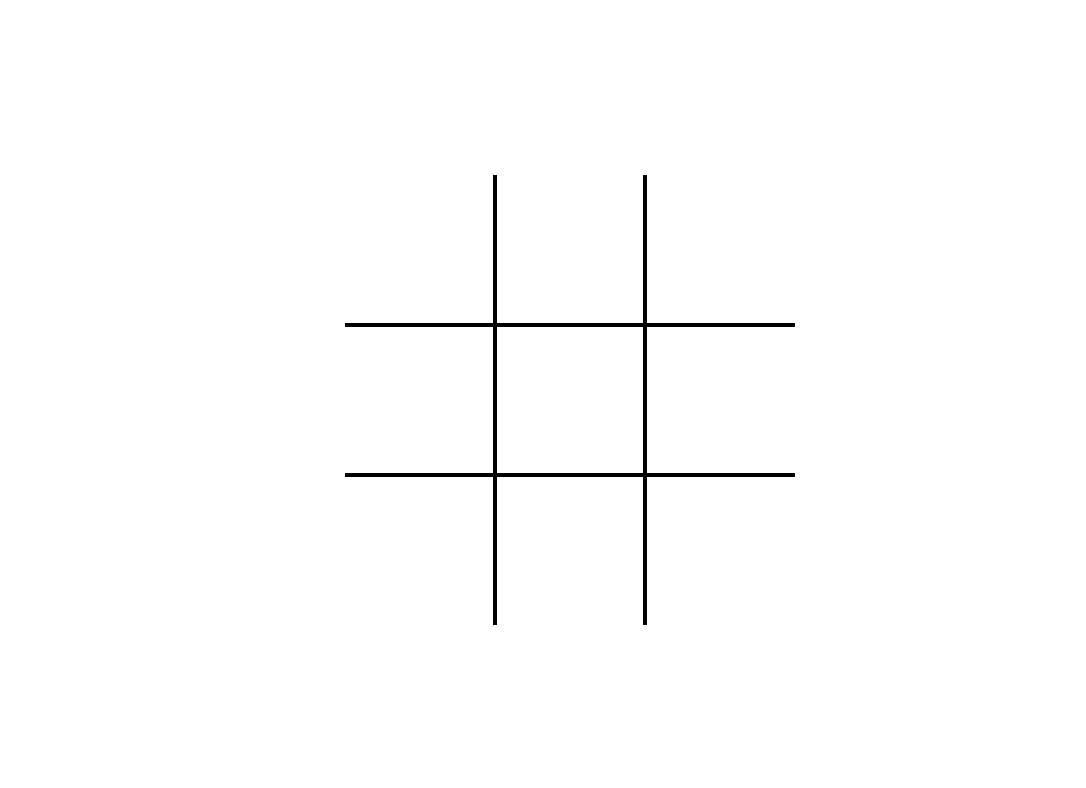
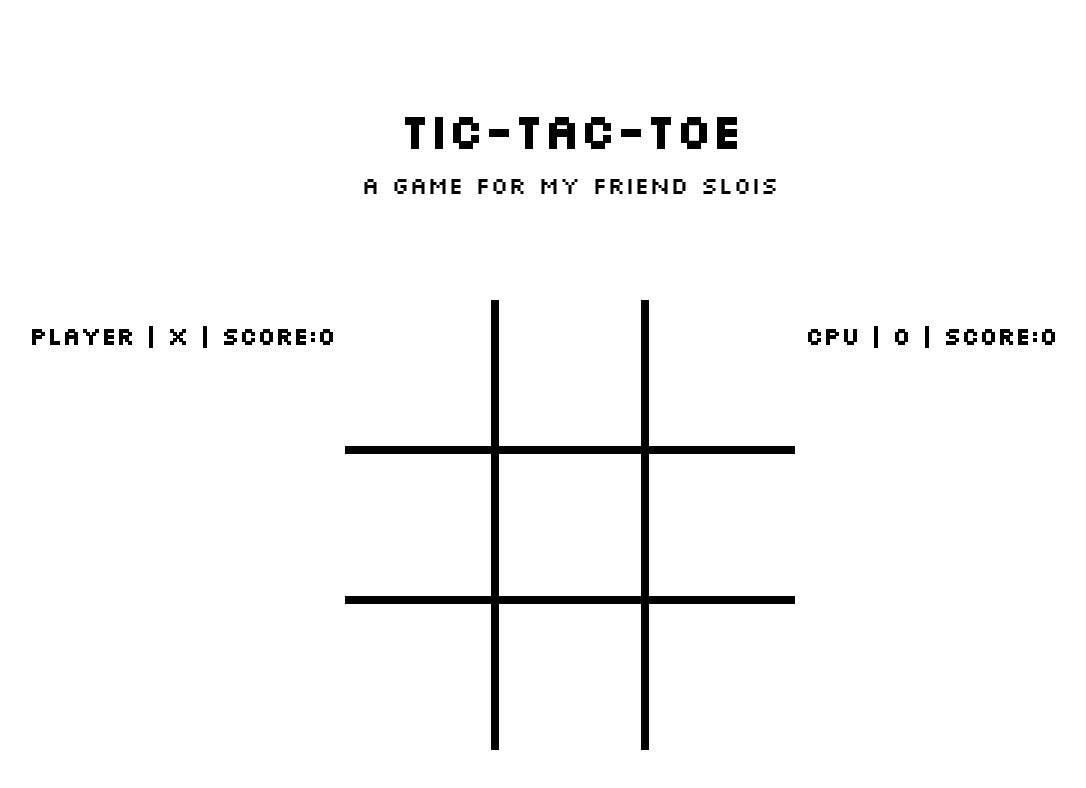
Before and after one commit to lmorgan2398/tic-tac-toe, a plain HTML site: page index.html in a window 1280 px wide. Shown: the whole page, without its empty margins (70-1156 px from the left). Drawn offline with Linux system fonts and the light colour scheme.

Commit message:
Add title, scoreboard, font sheet, and fix corner strategy
When CPU has second turn, if the player played stupidly enough,
they could cause an error where there were no corners left to play,
nor any win conditions for either player. There is now a check and
fallback for this scenario

```diff
--- a/index.html
+++ b/index.html
@@ -7,6 +7,12 @@
     <title>Tic-Tac-Toe</title>
 </head>
 <body>
+    <div class="title-container">
+        <h1>tic-tac-toe</h1>
+        <p>a game for my friend slois</p>
+    </div>
+    <div class="game-display">
+        <h2 class="player-one">player | x | score: <span class="score">0</span></h2>
         <div class="gameboard-container">
             <div class="cell top left" data-index="0"></div>
             <div class="cell top" data-index="1"></div>
@@ -18,6 +24,9 @@
             <div class="cell bottom" data-index="7"></div>
             <div class="cell bottom right" data-index="8"></div>
         </div>
+        <h2 class="player-two">cpu | o | score:<span class="score">0</span></h2>
+    </div>
+
     <script src="script.js"></script>
 </body>
 </html>
--- a/script.js
+++ b/script.js
@@ -70,8 +70,8 @@ const createPlayer = function(name, marker, status) {
     return { getName, setName, getMarker, addPoint, getScore, getCpuStatus }
 };
 
-const playerX = createPlayer('Player One', 'x', 'player');
-const playerO = createPlayer('Player Two', 'o', 'cpu');
+const playerX = createPlayer('Player', 'x', 'player');
+const playerO = createPlayer('CPU', 'o', 'cpu');
 
 
 
@@ -345,7 +345,7 @@ const gameController = (function(playerOne, playerTwo) {
                         gameboard.placeMarker(4, currentMarker);
                         advanceTurn();
                         return;
-                    } else if(board[4] === enemyMarker) {
+                    } else if(board[4] === enemyMarker && fourCornersArray.includes('')) {
                         console.log('random corner')
                         currentCornerIndex = Math.floor(Math.random() * 4);
                         cpuCurrentCorner = fourCorners[currentCornerIndex];
--- a/style.css
+++ b/style.css
@@ -1,3 +1,8 @@
+@font-face {
+    font-family: 'silkscreen';
+    src: url(fonts/Silkscreen-Regular.ttf);
+}
+
 body,
 html {
     border: 0;
@@ -5,11 +10,63 @@ html {
     margin: 0;
 }
 
+
+* {
+    font-family: 'silkscreen';
+}
+
+
+.title-container {
+    display: flex;
+    flex-direction: column;
+    align-items: center;
+}
+
+h1 {
+    font-size: 48px;
+    margin: 0px;
+}
+
+p {
+    font-size: 24px;
+    margin: 0px;
+    margin-top: 8px;
+}
+
 body {
     display: flex;
+    flex-direction: column;
     align-items: center;
+    justify-content: flex-start;
+    height: 100vh;
+    gap: 100px;
+    padding-top: 100px;
+}
+
+
+.game-display {
+    display: flex;
+    flex-direction: row;
+    align-items: flex-start;
+}
+
+.player-one,
+.player-two {
+    width: 330px;
+    display: flex;
     justify-content: center;
-    height: 100vh;
+}
+
+.player-one {
+    display: flex;
+    justify-content: flex-end;
+    padding-right: 10px;
+}
+
+.player-two {
+    display: flex;
+    justify-content: flex-start;
+    padding-left: 10px;
 }
 
 .gameboard-container {
@@ -22,7 +79,7 @@ body {
 }
 
 .cell {
-    border: 2px solid black;
+    border: 4px solid black;
     font-size: 48px;
     display: flex;
     align-items: center;
```
Also changed, not shown: fonts/OFL.txt (added), fonts/Silkscreen-Bold.ttf (added), fonts/Silkscreen-Regular.ttf (added). Lines whose indentation alone changed are shown as unchanged.
